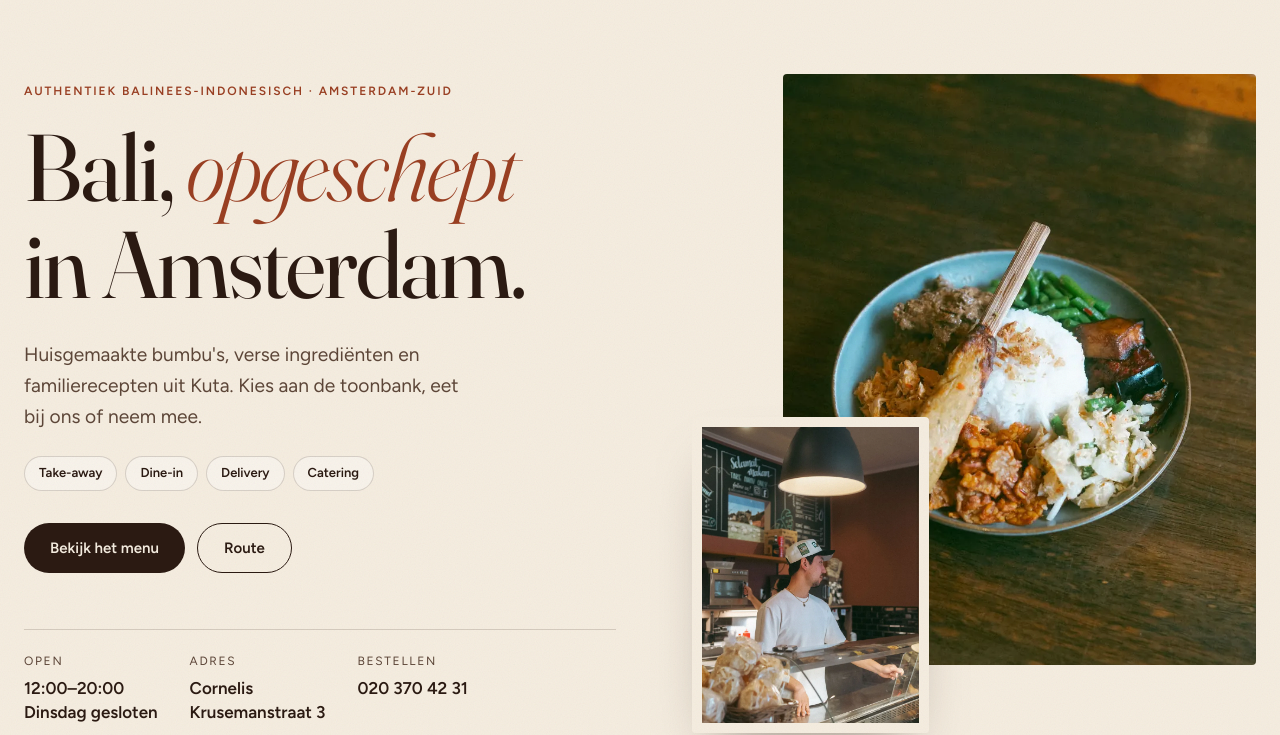
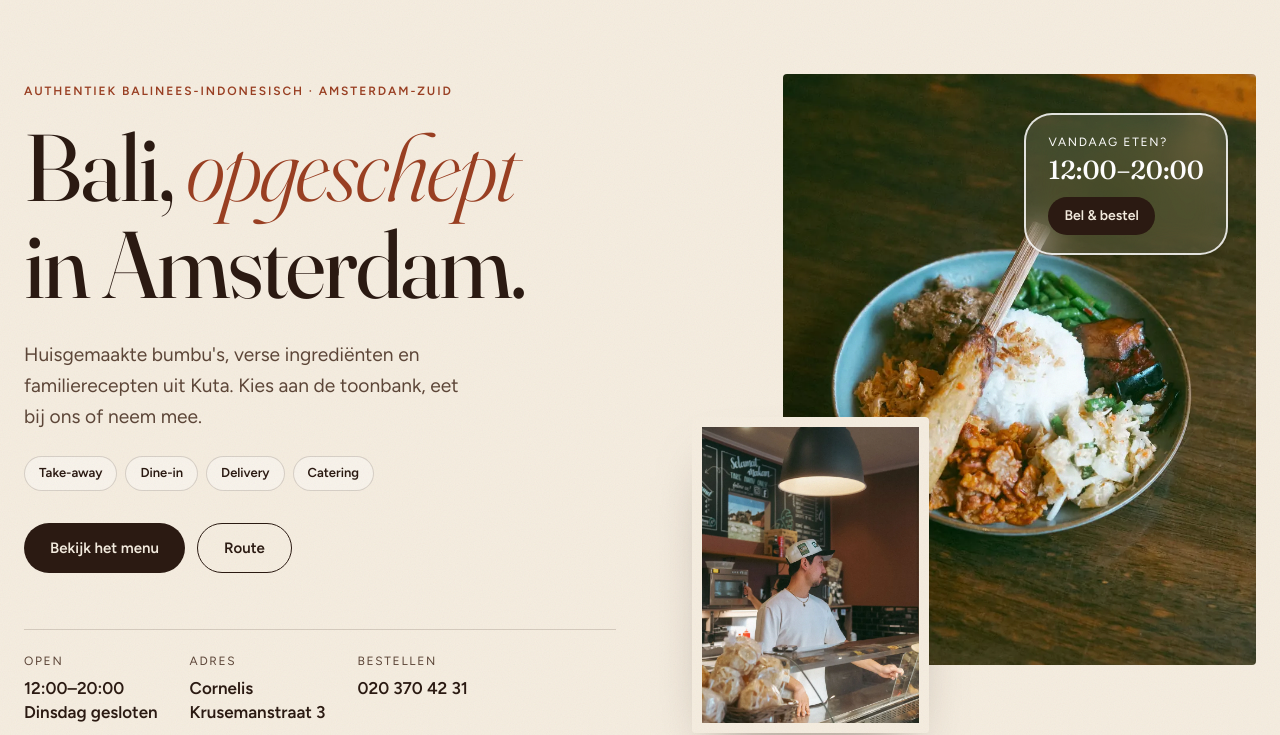
Before and after one commit to m3lkerz/mades-warung, a website built with Vite: page index.html in a window 1280 px wide. Shown: the part 65-800 px from the top of the page. Built offline with nearby package versions, Linux system fonts and the light colour scheme.

Commit message:
home: glaskaart 'Vandaag eten?' in hero en footer-hover (inspiratie MotionSites)
Co-Authored-By: Claude Sonnet 5.5 <noreply@anthropic.com>

```diff
--- a/src/style.css
+++ b/src/style.css
@@ -187,6 +187,27 @@ p { text-wrap: pretty; }
 }
 .hero-inset img { height: 100%; object-fit: cover; object-position: 60% 40%; }
 
+.hero-glass {
+  position: absolute;
+  top: 6%;
+  right: 5%;
+  display: grid;
+  gap: 4px;
+  padding: 18px 22px;
+  color: #fff;
+  background: rgb(255 255 255 / 0.12);
+  border: 2px solid rgb(255 255 255 / 0.85);
+  border-radius: 28px;
+  box-shadow: 0 0 4px rgb(0 0 0 / 0.15);
+  backdrop-filter: blur(16px) saturate(1.2);
+  -webkit-backdrop-filter: blur(16px) saturate(1.2);
+}
+.hero-glass p { font-size: 12px; letter-spacing: 0.14em; text-transform: uppercase; }
+.hero-glass strong { font-family: var(--display); font-size: 26px; font-weight: 500; line-height: 1.1; }
+.hero-glass a { justify-self: start; margin-top: 8px; padding: 8px 16px; border-radius: 999px; background: var(--ink); color: var(--paper); font-size: 14px; font-weight: 600; text-decoration: none; transition: transform 0.2s var(--ease), background 0.2s; }
+.hero-glass a:hover { background: var(--terracotta); transform: scale(1.05); }
+.hero-glass a:active { transform: scale(0.95); }
+
 /* Marquee */
 .marquee { overflow: hidden; background: var(--terracotta); color: var(--paper); padding: 18px 0; }
 .marquee-track { display: flex; width: max-content; animation: marquee 48s linear infinite; }
@@ -305,7 +326,8 @@ p { text-wrap: pretty; }
 .footer-grid { display: grid; grid-template-columns: repeat(4, 1fr); gap: 32px; padding: 48px 0; }
 .footer-grid h2 { font-family: var(--body); font-size: 12px; letter-spacing: 0.16em; text-transform: uppercase; font-weight: 600; color: var(--sun); margin-bottom: 14px; }
 .footer-grid a, .footer-grid p { display: block; color: rgb(245 237 224 / 0.85); text-decoration: none; line-height: 1.8; }
-.footer-grid a:hover { color: var(--paper); text-decoration: underline; }
+.footer-grid a { transition: transform 0.2s var(--ease), color 0.2s; }
+.footer-grid a:hover { color: var(--paper); text-decoration: underline; transform: translateX(3px); }
 .footer-bottom { display: flex; justify-content: space-between; gap: 16px; flex-wrap: wrap; font-size: 13px; color: rgb(245 237 224 / 0.78); border-top: 1px solid rgb(245 237 224 / 0.2); padding-top: 24px; }
 
 /* Inner pages */
--- a/src/templates.ts
+++ b/src/templates.ts
@@ -115,6 +115,11 @@ export function homePage() {
       </div>
       <div class="hero-media">
         <figure class="hero-main">${img({ name: 'plate-wood', alt: "Nasi campur met saté lilit, rendang, groenten en sambal op een houten tafel", sizes: '(max-width: 900px) 100vw, 42vw', priority: true })}</figure>
+        <div class="hero-glass">
+          <p>Vandaag eten?</p>
+          <strong>12:00–20:00</strong>
+          <a href="${TEL}">Bel &amp; bestel</a>
+        </div>
         <figure class="hero-inset">${img({ name: 'chef-counter', alt: "Kok achter de vitrine van Made's Warung", sizes: '(max-width: 900px) 45vw, 18vw' })}</figure>
       </div>
     </section>
```
